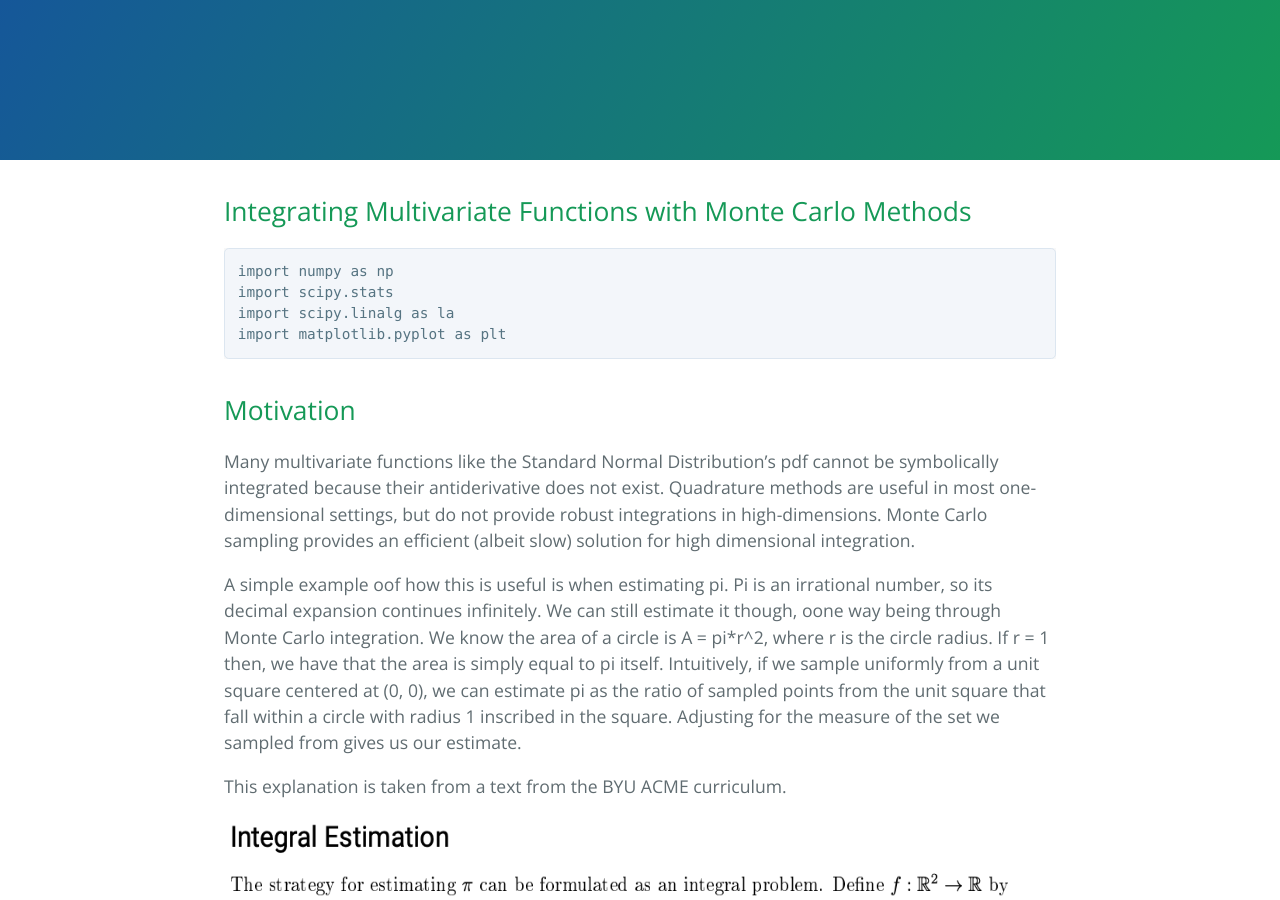
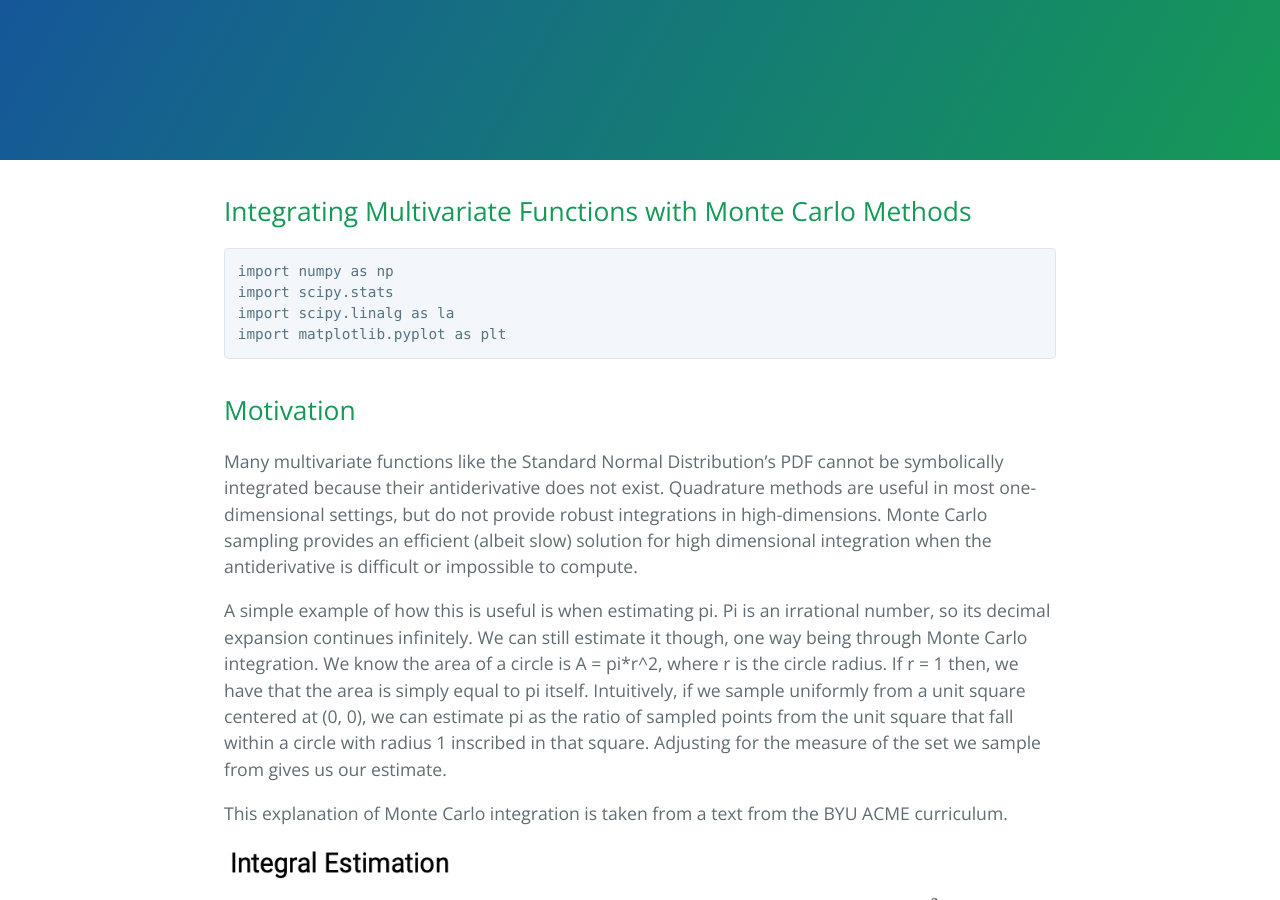
Before and after one commit to walkerhughes/portfolio, a Jekyll site: the page built from monte_carlo.md, in a window 1280 px wide and 900 px high. Built offline with Jekyll 4.4.1, drawn with Linux system fonts in a browser that asks for light colours; formulas are drawn with MathJax 3; our own code applies the rules of GitHub Pages for plain Markdown files; some of the changed text lies outside the part shown.

Commit message:
Update monte_carlo.md

````diff
--- a/monte_carlo.md
+++ b/monte_carlo.md
@@ -17,15 +17,13 @@ import matplotlib.pyplot as plt
 
 ## Motivation
 
-Many multivariate functions like the Standard Normal Distribution's pdf cannot be symbolically integrated because their antiderivative does not exist. Quadrature methods are useful in most one-dimensional settings, but do not provide robust integrations in high-dimensions. Monte Carlo sampling provides an efficient (albeit slow) solution for high dimensional integration.
+Many multivariate functions like the Standard Normal Distribution's PDF cannot be symbolically integrated because their antiderivative does not exist. Quadrature methods are useful in most one-dimensional settings, but do not provide robust integrations in high-dimensions. Monte Carlo sampling provides an efficient (albeit slow) solution for high dimensional integration when the antiderivative is difficult or impossible to compute.
 
-A simple example oof how this is useful is when estimating pi. Pi is an irrational number, so its decimal expansion continues infinitely. We can still estimate it though, oone way being through Monte Carlo integration. We know the area of a circle is A = pi*r^2, where r is the circle radius. If r = 1 then, we have that the area is simply equal to pi itself. Intuitively, if we sample uniformly from a unit square centered at (0, 0), we can estimate pi as the ratio of sampled points from the unit square that fall within a circle with radius 1 inscribed in the square. Adjusting for the measure of the set we sampled from gives us our estimate.
+A simple example of how this is useful is when estimating pi. Pi is an irrational number, so its decimal expansion continues infinitely. We can still estimate it though, one way being through Monte Carlo integration. We know the area of a circle is A = pi*r^2, where r is the circle radius. If r = 1 then, we have that the area is simply equal to pi itself. Intuitively, if we sample uniformly from a unit square centered at (0, 0), we can estimate pi as the ratio of sampled points from the unit square that fall within a circle with radius 1 inscribed in that square. Adjusting for the measure of the set we sample from gives us our estimate.
 
-This explanation is taken from a text from the BYU ACME curriculum.
+This explanation of Monte Carlo integration is taken from a text from the BYU ACME curriculum.
 
-<img src="integration.jpg" width="900" height="550">
-
-
+<img src="integration.jpg" width="900" height="525">
 
 ### The n-Ball
 
@@ -71,19 +69,18 @@ Estimated volume of a unit 4-ball is: 4.91504
 ```
 
 #### Quick Note on Errors and Convergence
-This performed fairly well for an open unit n-Ball, but our estimates improve as we sample more points to use. Sampling more points greatly increases the temporal complexity of the routine, however. The error of this method is actually proportional to N^(-1/2), where N
-is the number of points we sample. Thus, dividing the error by 10 requires 100 times more sample points. When precision is highly important, this may be temporally prohibitive (or would require some parallelization). However, the convergence rate for Monte Carlo integration actually independent of the number of dimensions we're integrating over. Thus, the error for our estimations converges at the same rate when integrating a 2-dimensional function or a 100-dimensional function. This makes Monte Carlo integration preferable over many other machine-integration methods.
+This performed fairly well for an open unit n-Ball, but our estimates improve as we sample more points. This greatly increases the temporal complexity of the routine, however. The error of this method is actually proportional to N^(-1/2), where N
+is the number of points we sample. Thus, dividing the error by 10 requires 100 times more sample points. When precision is highly important, this may be temporally prohibitive (or would require some parallelization). However, the convergence rate for Monte Carlo integration is actually independent of the number of dimensions we're integrating over. Thus, the error for our estimations converges at the same rate when integrating a 2-dimensional function or a 100-dimensional function. This makes Monte Carlo integration preferable over many other machine-integration methods.
 
-That said, let's apply this to a more practical example.
+That said, let's apply this integration to a more real-world example and take a look at the convergence rate.
 
 ### Integrating the Standard Normal Probability Density Function
 
 The Normal Distribution appears all over the place in applied mathematics, statistics, machine learning, and virtually all other quantitative fields. Yet, it has no closed-form solution for its Cumulative Distribution Function, which is the integral of its PDF. Luckily, we can use Monte Carlo for this integration.
 
-The pdf for an n-dimensional joint Standard Normal distribution (mean of 0 and standard deviation of 1) is as follows
+The PDF for an n-dimensional joint Standard Normal distribution (mean of 0 and standard deviation of 1) is as follows
 
 <p><span class="math display">\[ f(x) = \frac{1}{2 \pi ^ {n/2}} e ^{-\frac{x^T x}{2}} \]</span></p>
-
 
 I'll integrate this in 4-dimensional space on the domain [-1.5, 0.75]x[0, 1]x[0, 0.5]x[0, 1] and compare my estimates with the "true" estimates from the `scipy.stats.mvn.mvnun()` method to demonstrate how the error proportional to N^(-1/2).
 
````
Also changed, not shown: other parts of monte_carlo.md (+4 -0 lines).
